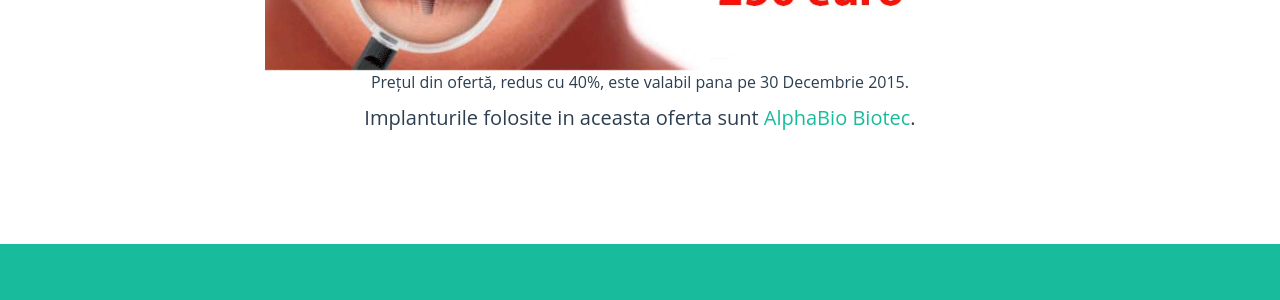
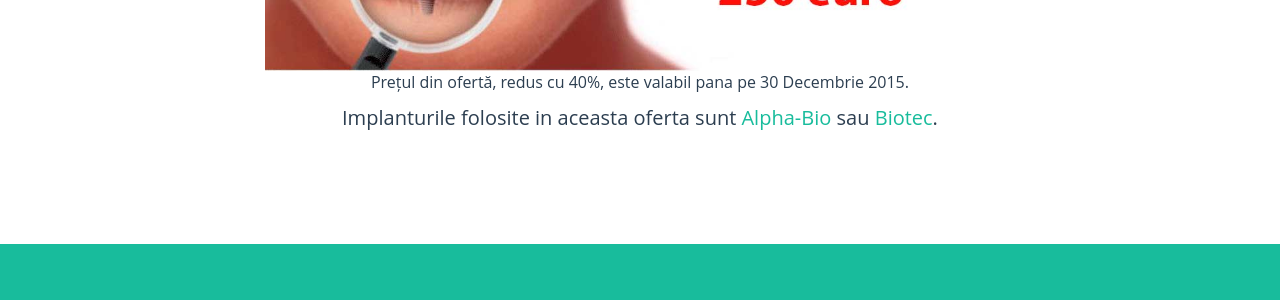
Before and after one commit to littledentgopo/offerdent, a Jekyll site: the page built from index.html, in a window 1280 px wide and 900 px high, scrolled down 1224 px. Shown: the part 156-456 px from the top of the window. Built offline with Jekyll 4.4.1, drawn with Linux system fonts in a browser that asks for light colours.

Commit message:
implant types

```diff
--- a/_includes/section-discount.html
+++ b/_includes/section-discount.html
@@ -20,7 +20,7 @@
                         Prețul din ofertă, redus cu 40%, este valabil pana pe 30 Decembrie 2015.
                     </p>
                      <p>
-                        Implanturile folosite in aceasta oferta sunt <a href="/info/ce-fel-de-implanturi-dentare-folosim.html">AlphaBio Biotec</a>.
+                        Implanturile folosite in aceasta oferta sunt <a href="/info/ce-fel-de-implanturi-dentare-folosim.html">Alpha-Bio</a> sau <a href="/info/ce-fel-de-implanturi-dentare-folosim.html">Biotec</a>.
                 </div>
 
             </div>
--- a/_posts/2015-07-11-ce-fel-de-implanturi-dentare-folosim.html
+++ b/_posts/2015-07-11-ce-fel-de-implanturi-dentare-folosim.html
@@ -19,7 +19,7 @@ Implantul <a href="http://www.alpha-bio.net/" target="_blank">Alpha-Bio</a> bene
 
 
 <p>
-<a href="http://www.biotec-implant.ro/" target="_blank">Biotec</a> este of firmă axată pe crearea de  implanturi de ce mai bună calitate, asigurând soluții funcționale și estetice, având în vedere rezistența pe termen lung și rata mare de succes a implantului. (<a href="/promotie-alphabio.html">oferta implanturi Biotec</a>)
+<a href="http://www.biotec-implant.ro/" target="_blank">Biotec</a> este o firmă axată pe crearea de  implanturi de ce mai bună calitate, asigurând soluții funcționale și estetice, având în vedere rezistența pe termen lung și rata mare de succes a implantului. (<a href="/promotie-alphabio.html">oferta implanturi Biotec</a>)
 </p>
 
 <p>
```
